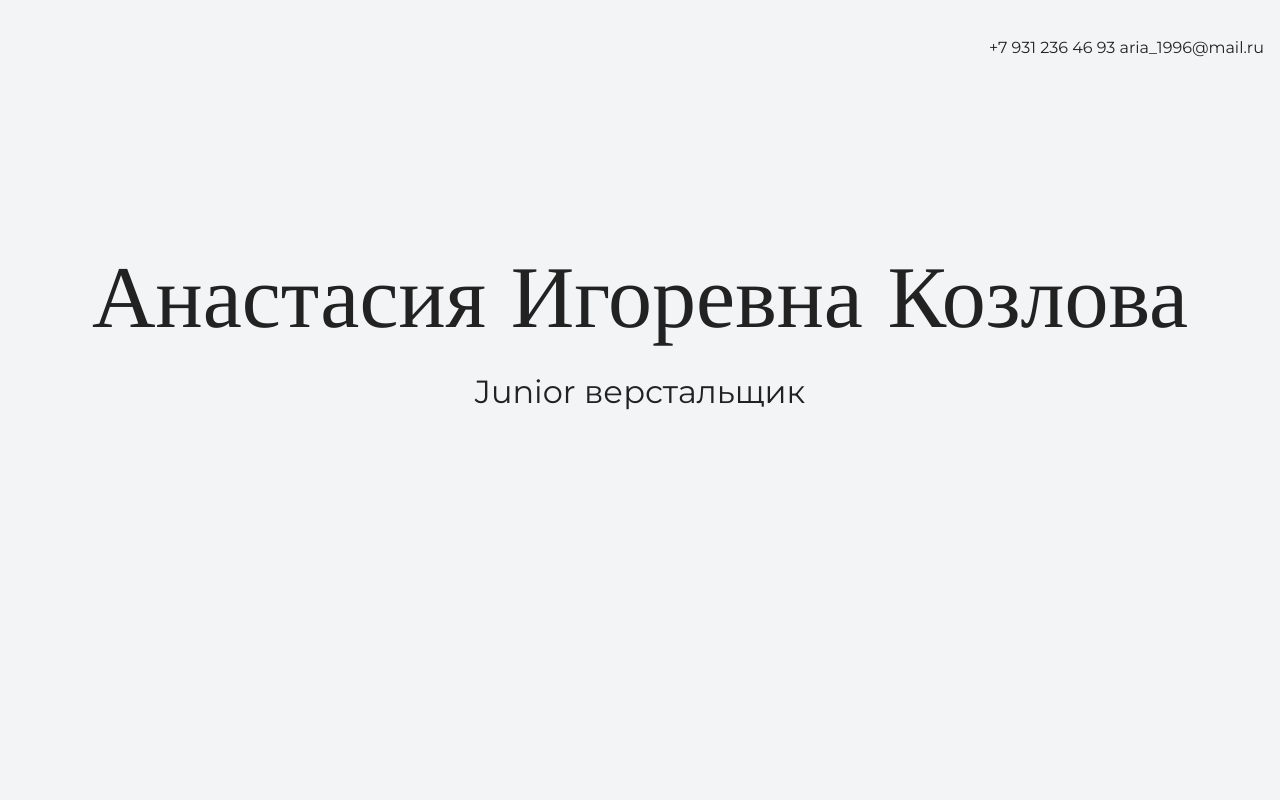
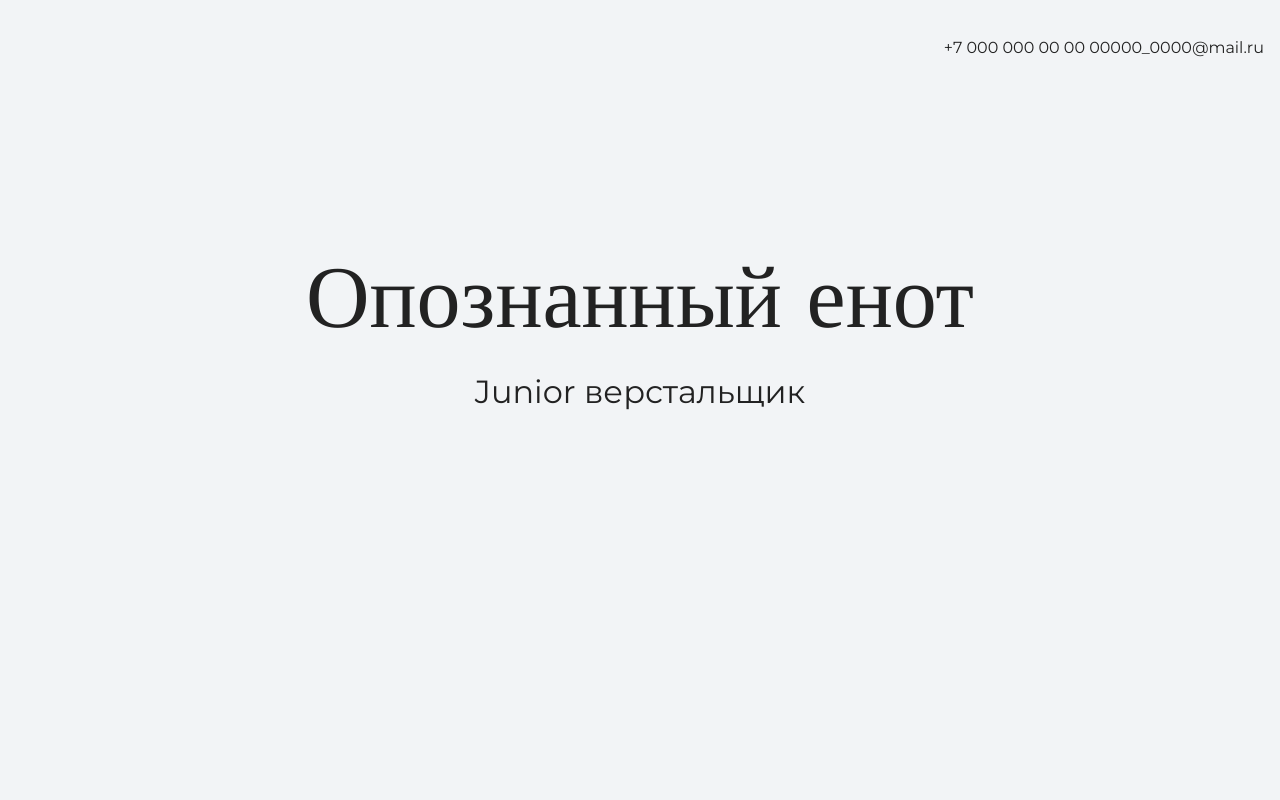
Before and after one commit to anastasiiaK7/my-site, a plain HTML site: page index.html in a window 1280 px wide. Shown: the top 800 px of the page. Drawn offline with nearby package versions, Linux system fonts and the light colour scheme.

Commit message:
меняет текст на главной странице

```diff
--- a/index.html
+++ b/index.html
@@ -10,14 +10,14 @@
   <body>
     <header class="page-header">
     <div class="container">
-       	+7 931 236 46 93
-        aria_1996@mail.ru
+       	+7 000 000 00 00
+        00000_0000@mail.ru
     </div>
     </header>
 
    <section class="hero-image">
    	<div class="container">
-      <h1 class="heading">Анастасия Игоревна Козлова</h1><p>Junior верстальщик</p>
+      <h1 class="heading">Опознанный енот</h1><p>Junior верстальщик</p>
     </div>
    </section>
 
@@ -45,8 +45,8 @@
 
     <footer class="page-footer">
     <div class="container">
-      +7 931 236 46 93
-      aria_1996@mail.ru
+      +7 000 000 00 00
+      00000_0000@mail.ru
     </div>
     </footer>
   </body>
```
